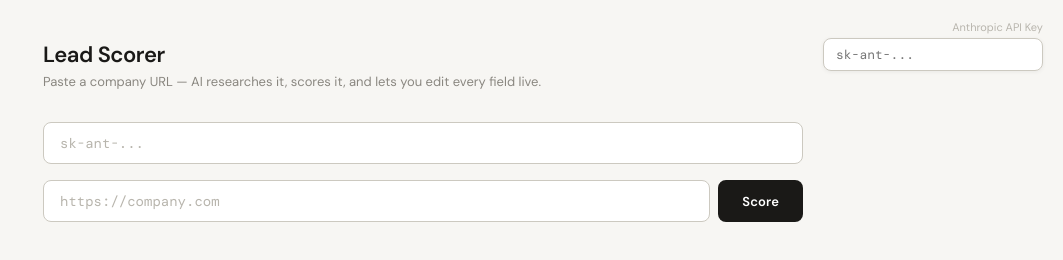
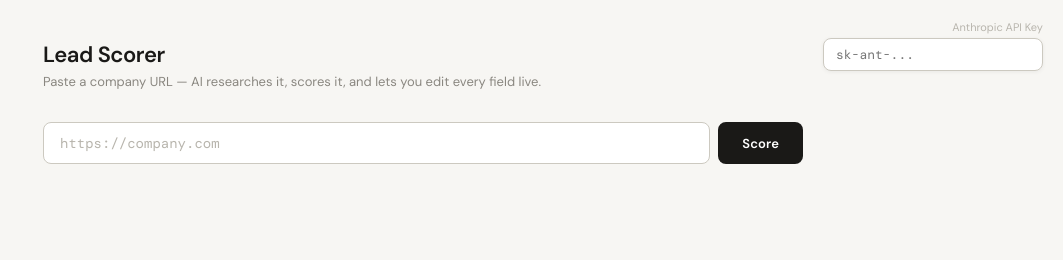
Before and after one commit to nora-la21/lead-scoring, a website: page index.html in a window 1280 px wide. Shown: the whole page, without its empty margins (217-1280 px from the left). Drawn offline with nearby package versions, Linux system fonts and the light colour scheme.

Commit message:
Update index.html

```diff
--- a/index.html
+++ b/index.html
@@ -107,9 +107,6 @@
   </div>
 
   <div class="api-key-corner">   <label>Anthropic API Key</label>   <input type="password" id="api-key-input" placeholder="sk-ant-..." /> </div>
-  <div class="api-row">
-    <input type="password" id="api-key-input" placeholder="sk-ant-..." />
-  </div>
 
   <div class="url-row">
     <input type="text" id="url-input" placeholder="https://company.com" />
```
